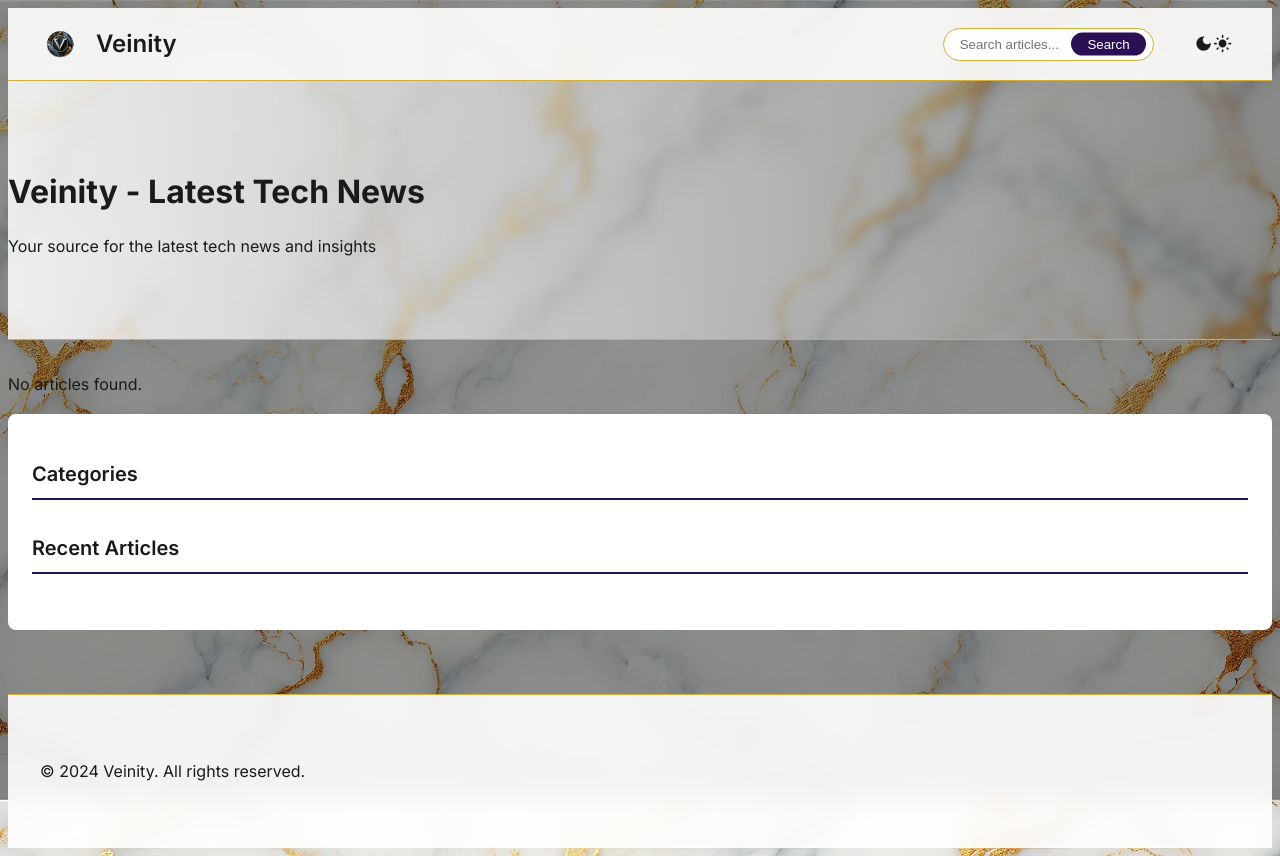
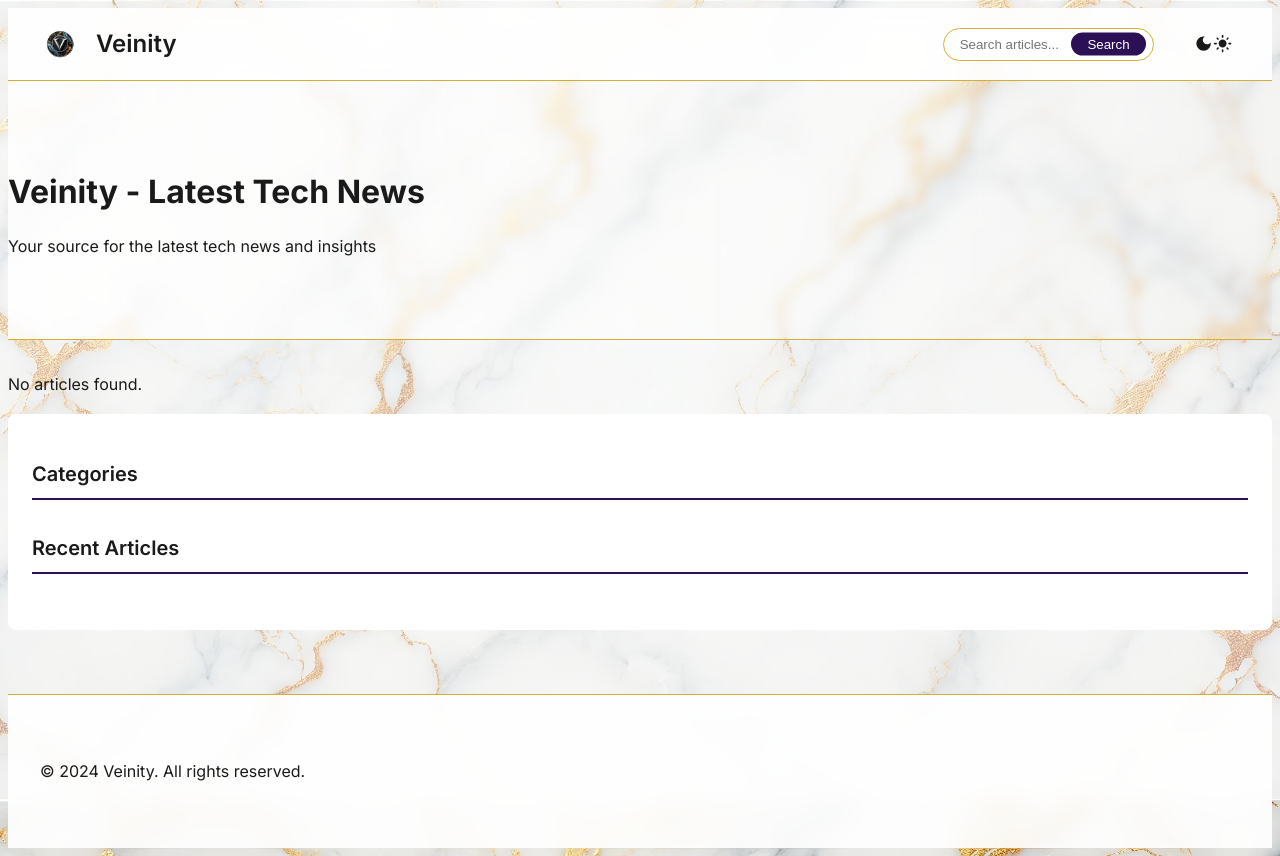
Before and after one commit to bobbyhiddn/Veinity.Hub, a Flask app: page / in a window 1280 px wide. Run offline with Flask 3, Linux system fonts and the light colour scheme.

Commit message:
working visuals

```diff
--- a/src/hub/static/styles.css
+++ b/src/hub/static/styles.css
@@ -41,14 +41,16 @@
   color: var(--text-primary);
   min-height: 100vh;
   transition: all 0.3s ease;
-  background-image: url('../images/marble-light.png');
+  background-image: url('./images/marble-light.png');
   background-size: cover;
   background-attachment: fixed;
   background-position: center;
+  background-color: var(--background-primary);
+  position: relative;
 }
 
 [data-theme="dark"] body {
-  background-image: url('../images/marble-dark.png');
+  background-image: url('./images/marble-dark.png');
 }
 
 body::before {
@@ -58,8 +60,9 @@
   left: 0;
   right: 0;
   bottom: 0;
-  background: rgba(0, 0, 0, 0.4);
+  background: var(--background-secondary);
   z-index: -1;
+  opacity: 0.7;
 }
 
 a {
```
